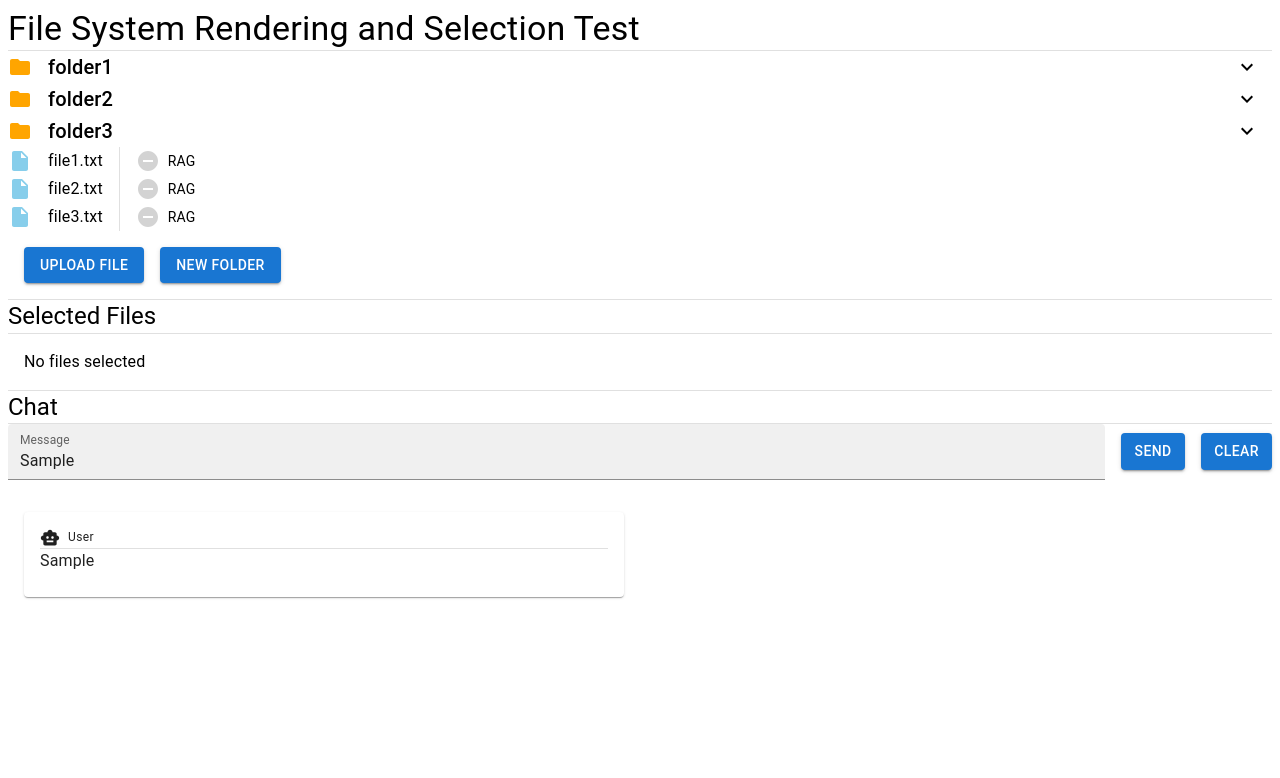
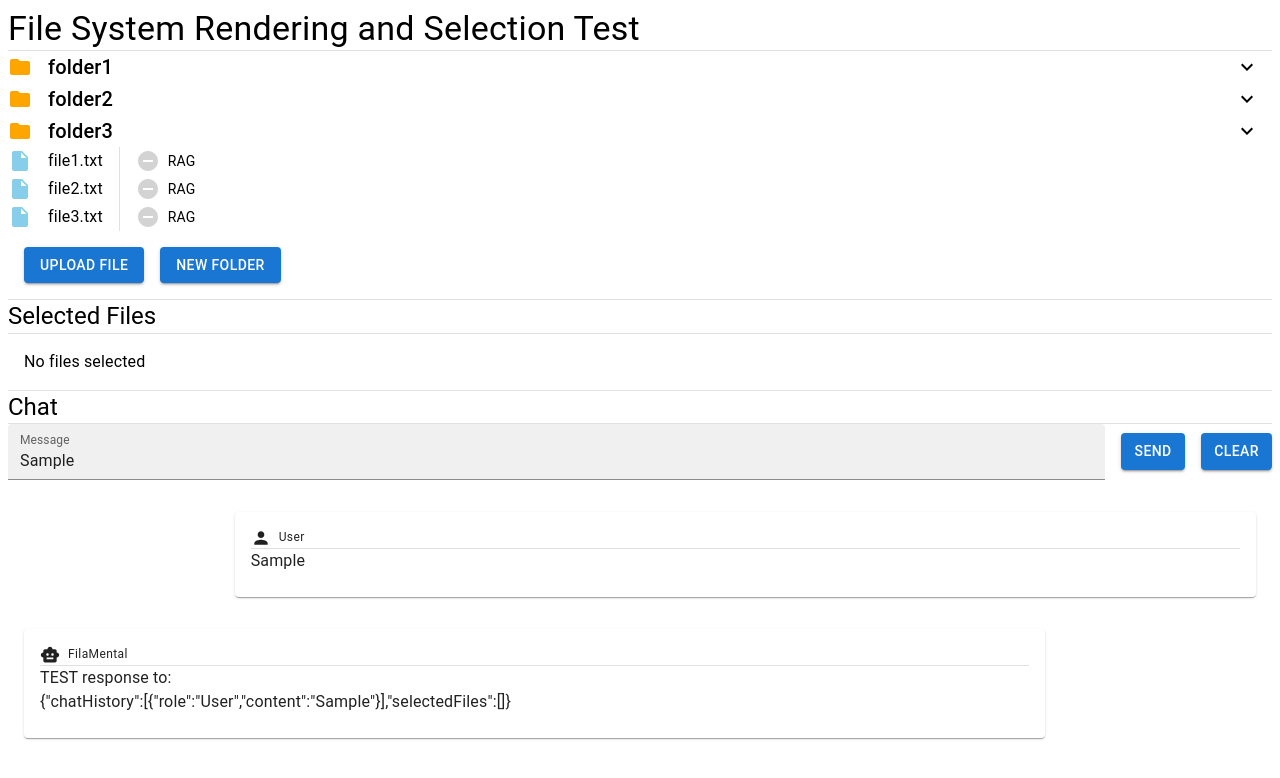
Before and after one commit to JasonKrentsel/React-FilaMental, a React (Vite) app in the folder FilaMental/: page / in a window 1280 px wide. Both pictures are taken after typing "Sample" into the empty fields and a click on the button "SEND". Shown: the top 778 px of the page. Built offline with nearby package versions, Linux system fonts and the light colour scheme.

Commit message:
Mocking up a LLM API service

```diff
--- a/FilaMental/src/App.tsx
+++ b/FilaMental/src/App.tsx
@@ -4,20 +4,13 @@ import useFiles, { File } from "./hooks/useFiles";
 import { useState } from "react";
 import FileUpload from "./components/file-system/FileUpload";
 import NewFolder from "./components/file-system/NewFolder";
-import ChatInterface, { ChatMessage } from "./components/chat/ChatInterface";
+import ChatInterface from "./components/chat/ChatInterface";
+import { ChatMessage, FileRAG, generateResponse } from "./services/AI-response";
 
 function App() {
 	// Handle getting the files from the server
 	const { fileSystem } = useFiles();
-	const [selectedFiles, setSelectedFiles] = useState<
-		{
-			file: File;
-			settingsVectorStore: {
-				useVectorStore: boolean;
-				chunkCount: number;
-			};
-		}[]
-	>([]);
+	const [selectedFiles, setSelectedFiles] = useState<FileRAG[]>([]);
 
 	const onFileSettingUpdate = (
 		file: File,
@@ -31,25 +24,19 @@ function App() {
 		if (fileIndex === -1 && useRAG) {
 			newSelectedFiles = [
 				...newSelectedFiles,
-				{ file, settingsVectorStore: { useVectorStore, chunkCount } },
+				{ file, settings: { useVectorStore, chunkCount } },
 			];
 		} else if (fileIndex !== -1 && !useRAG) {
 			newSelectedFiles.splice(fileIndex, 1);
 		} else if (fileIndex !== -1) {
 			const newSelectedFileEntry = {
 				file,
-				settingsVectorStore: { useVectorStore, chunkCount },
+				settings: { useVectorStore, chunkCount },
 			};
 			newSelectedFiles[fileIndex] = newSelectedFileEntry;
 		}
 
 		setSelectedFiles(newSelectedFiles);
-	};
-
-	//temporary chat submit function
-	//TODO: implement chat submission, including file context
-	const handleChatSubmit = (chatHistory: ChatMessage[]) => {
-		console.log(chatHistory);
 	};
 
 	return (
@@ -84,14 +71,13 @@ function App() {
 							</Typography>
 							<Typography variant='body1'>
 								Vector Store:{" "}
-								{file.settingsVectorStore.useVectorStore
+								{file.settings.useVectorStore
 									? "Enabled"
 									: "Disabled"}
 							</Typography>
-							{file.settingsVectorStore.useVectorStore && (
+							{file.settings.useVectorStore && (
 								<Typography variant='body1'>
-									Chunk Count:{" "}
-									{file.settingsVectorStore.chunkCount}
+									Chunk Count: {file.settings.chunkCount}
 								</Typography>
 							)}
 						</Stack>
@@ -101,7 +87,7 @@ function App() {
 			<Divider />
 			<Typography variant='h5'>Chat</Typography>
 			<Divider />
-			<ChatInterface handleChatSubmit={handleChatSubmit} />
+			<ChatInterface selectedFiles={selectedFiles} />
 		</>
 	);
 }
--- a/FilaMental/src/components/chat/ChatHistoryDisplay.tsx
+++ b/FilaMental/src/components/chat/ChatHistoryDisplay.tsx
@@ -1,5 +1,5 @@
 import { Box, Grid } from "@mui/material";
-import { ChatMessage } from "./ChatInterface";
+import { ChatMessage } from "../../services/AI-response";
 import ChatMessageCard from "./ChatMessageCard";
 
 interface ChatHistoryDisplayProps {
@@ -10,11 +10,11 @@ const ChatHistoryDisplay = ({ chatHistory }: ChatHistoryDisplayProps) => {
 	return (
 		<Box width='100%'>
 			{chatHistory.map((message, index) => {
-				if (message.role === "user") {
+				if (message.role === "User") {
 					return (
 						<Grid container key={index}>
-							<Grid item xs={6} />
-							<Grid item xs={6} padding={2}>
+							<Grid item xs={2} />
+							<Grid item xs={10} padding={2}>
 								<ChatMessageCard message={message} />
 							</Grid>
 						</Grid>
@@ -22,10 +22,10 @@ const ChatHistoryDisplay = ({ chatHistory }: ChatHistoryDisplayProps) => {
 				} else {
 					return (
 						<Grid container key={index}>
-							<Grid item xs={6} padding={2}>
+							<Grid item xs={10} padding={2}>
 								<ChatMessageCard message={message} />
 							</Grid>
-							<Grid item xs={6} />
+							<Grid item xs={2} />
 						</Grid>
 					);
 				}
--- a/FilaMental/src/components/chat/ChatInterface.tsx
+++ b/FilaMental/src/components/chat/ChatInterface.tsx
@@ -2,22 +2,35 @@ import { Stack } from "@mui/material";
 import ChatHistoryDisplay from "./ChatHistoryDisplay";
 import QueryBar from "./QueryBar";
 import { useState } from "react";
+import {
+	ChatMessage,
+	FileRAG,
+	generateResponse,
+} from "../../services/AI-response";
 
-export interface ChatMessage {
-	role: string;
-	content: string;
+interface ChatInterfaceProps {
+	selectedFiles: FileRAG[];
 }
 
-interface ChatInterfaceProps {
-	handleChatSubmit: (chatHistory: ChatMessage[]) => void;
-}
-
-const ChatInterface = ({ handleChatSubmit }: ChatInterfaceProps) => {
+const ChatInterface = ({ selectedFiles }: ChatInterfaceProps) => {
 	const [chatHistory, setChatHistory] = useState<ChatMessage[]>([]);
 
-	const handleSubmit = (message: string) => {
-		setChatHistory([...chatHistory, { role: "User", content: message }]);
-		handleChatSubmit(chatHistory);
+	//temporary chat submit function
+	//TODO: implement chat submission, including file context
+	const handleChatSubmit = (message: string) => {
+		const newChatHistory: ChatMessage[] = [
+			...chatHistory,
+			{ role: "User", content: message },
+		];
+
+		const response = generateResponse({
+			chatHistory: newChatHistory,
+			selectedFiles,
+		});
+
+		response.then((response) => {
+			setChatHistory([...newChatHistory, response]);
+		});
 	};
 
 	const handleClear = () => {
@@ -32,7 +45,7 @@ const ChatInterface = ({ handleChatSubmit }: ChatInterfaceProps) => {
 				width='100%'
 				alignItems='center'>
 				<QueryBar
-					handleSubmit={handleSubmit}
+					handleSubmit={handleChatSubmit}
 					handleClear={handleClear}
 				/>
 				<ChatHistoryDisplay chatHistory={chatHistory} />
--- a/FilaMental/src/components/chat/ChatMessageCard.tsx
+++ b/FilaMental/src/components/chat/ChatMessageCard.tsx
@@ -1,5 +1,5 @@
 import { Card, CardContent, Divider, Stack, Typography } from "@mui/material";
-import { ChatMessage } from "./ChatInterface";
+import { ChatMessage } from "../../services/AI-response";
 import PersonIcon from "@mui/icons-material/Person";
 import SmartToyIcon from "@mui/icons-material/SmartToy";
 
@@ -16,7 +16,7 @@ const ChatMessageCard = ({ message }: ChatMessageCardProps) => {
 					display='flex'
 					alignItems='center'
 					spacing={1}>
-					{message.role === "user" ? (
+					{message.role === "User" ? (
 						<PersonIcon fontSize='small' />
 					) : (
 						<SmartToyIcon fontSize='small' />
--- /dev/null
+++ b/FilaMental/src/services/AI-response.ts
@@ -0,0 +1,29 @@
+import { File } from "../hooks/useFiles";
+
+export interface ChatMessage {
+	role: "User" | "FilaMental";
+	content: string;
+}
+
+export interface RAGSettings {
+	useVectorStore: boolean;
+	chunkCount: number;
+}
+
+export interface FileRAG {
+	file: File;
+	settings: RAGSettings;
+}
+
+export interface FilaMentalResponseRequest {
+	selectedFiles: FileRAG[];
+	chatHistory: ChatMessage[];
+}
+
+export const generateResponse = async (
+	request: FilaMentalResponseRequest
+): Promise<ChatMessage> => {
+	const response = "TEST response to: \n" + JSON.stringify(request);
+	const data = { content: response, role: "FilaMental" } as ChatMessage;
+	return data;
+};
```
